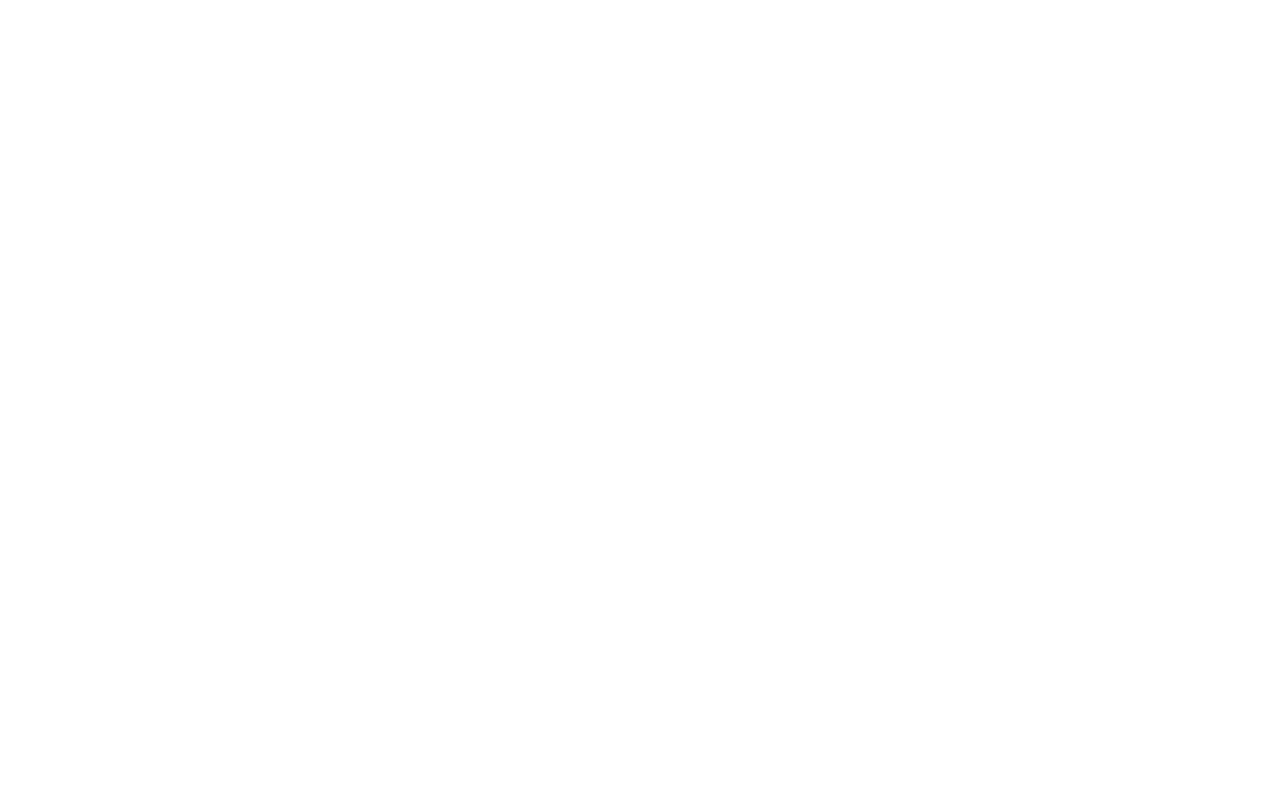
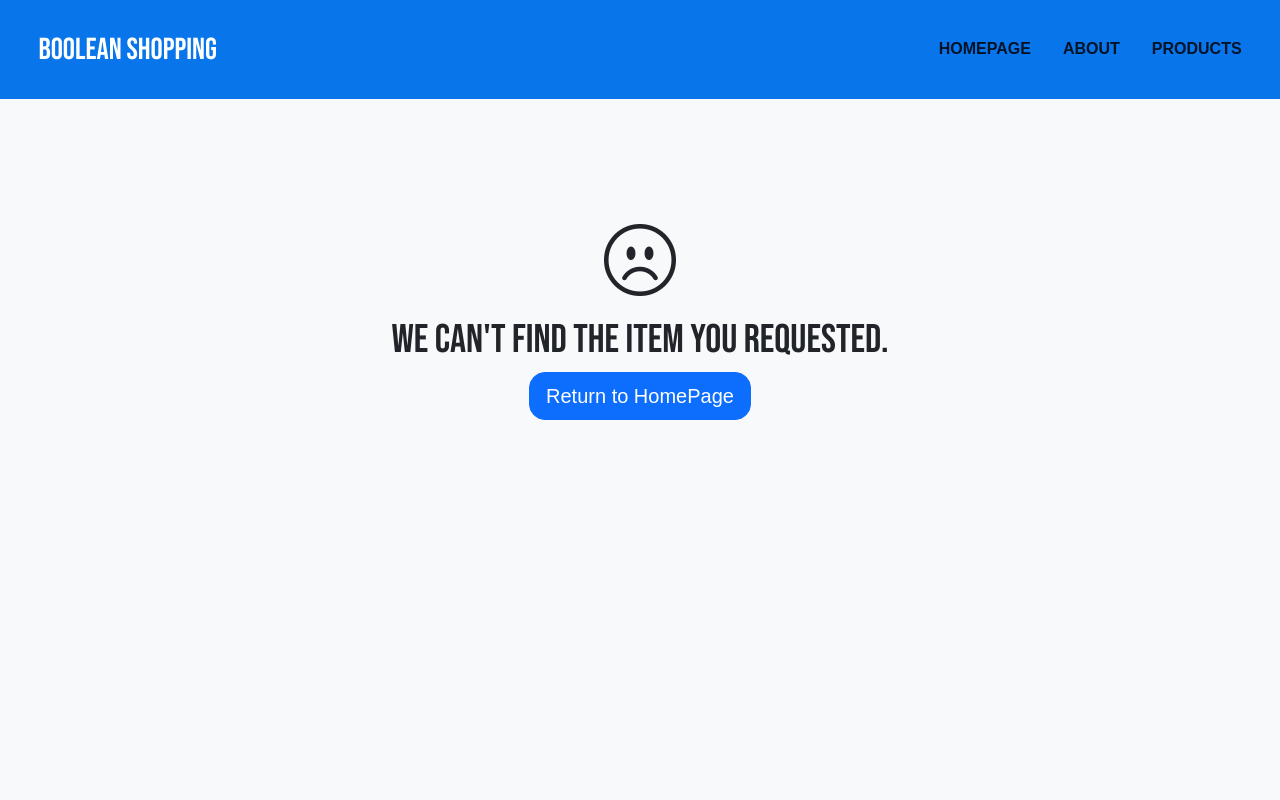
Before and after one commit to simonegreco5/react-router, a React (Vite) app: page /not-found in a window 1280 px wide. Before the commit this address had no page. Shown: the top 800 px of the page. Built offline with nearby package versions, Linux system fonts and the light colour scheme.

Commit message:
- add ErrorPage - add fix

```diff
--- a/src/App.jsx
+++ b/src/App.jsx
@@ -5,6 +5,7 @@
 import AboutPage from "./pages/AboutPage"
 import ProductsPage from "./pages/ProductsPage"
 import ProductPage from "./pages/productPage"
+import ErrorPage from "./pages/ErrorPage"
 
 function App() {
 
@@ -17,7 +18,8 @@
             <Route path="/" element={<HomePage />} />
             <Route path="/about" element={<AboutPage />} />
             <Route path="/products" element={<ProductsPage />} />
-            <Route path="/product/:id" element={<ProductPage/>} />
+            <Route path="/product/:id" element={<ProductPage />} />
+            <Route path="*" element={<ErrorPage />} />
           </Route>
         </Routes>
       </BrowserRouter>
--- a/src/index.css
+++ b/src/index.css
@@ -131,8 +131,12 @@
 
   }
 
-  #product_page{
+  #product_page {
     padding: 5rem;
+  }
+
+  .error-badge {
+    font-size: 4.5rem;
   }
 
   .dinamic-cart {
@@ -161,7 +165,7 @@
     }
   }
 
-  .button-view{
+  .button-view {
     color: rgb(0, 0, 0);
     text-decoration: none;
     text-align: center;
--- /dev/null
+++ b/src/pages/ErrorPage.jsx
@@ -0,0 +1,18 @@
+import { Link } from "react-router-dom";
+
+export default function ErrorPage() {
+
+    return (
+        <main className="bg-body-tertiary min-vh-100">
+
+            <div className="container text-center my-5">
+                <i className="bi-emoji-frown error-badge"></i>
+                <h1>We can't find the item you requested.</h1>
+                <Link to={"/"} className="btn btn-primary btn-lg button-home">
+                    Return to HomePage
+                </Link>
+            </div>
+
+        </main>
+    )
+}
--- a/src/pages/HomePage.jsx
+++ b/src/pages/HomePage.jsx
@@ -1,5 +1,5 @@
 // sezione import
-import { NavLink } from "react-router-dom";
+import { Link } from "react-router-dom";
 
 export default function HomePage() {
 
@@ -24,9 +24,9 @@
                     </p>
 
                     {/* link per products */}
-                    <NavLink to={"/products"} className="btn btn-primary btn-lg button-home">
+                    <Link to={"/products"} className="btn btn-primary btn-lg button-home">
                         Check our Products
-                    </NavLink>
+                    </Link>
                 </div>
             </div>
         </main>
--- a/src/pages/ProductPage.jsx
+++ b/src/pages/ProductPage.jsx
@@ -15,6 +15,8 @@
             .then(data => setProduct(data))
             .catch(err => {
                 console.error(err)
+                console.log('user search does not exist');
+                navigate('/not-found')
             })
     }, [id, navigate])
 
```
